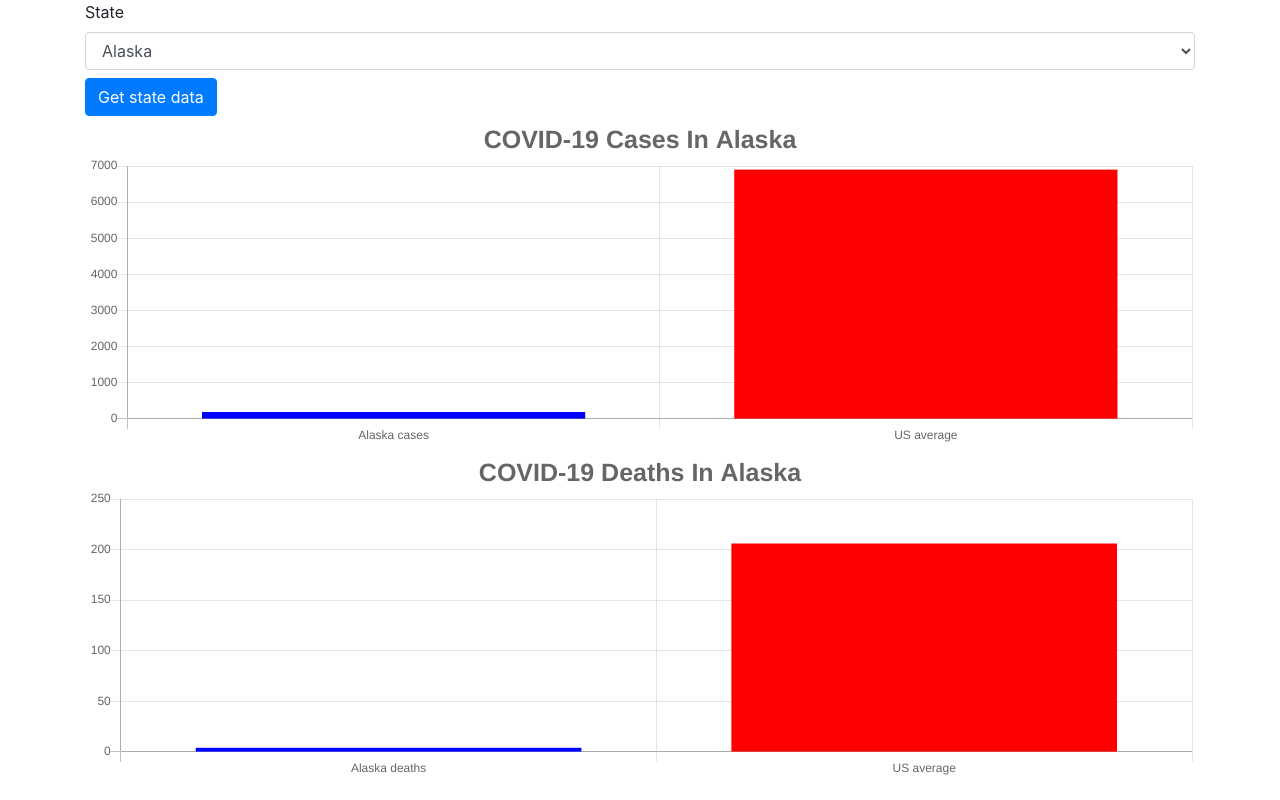
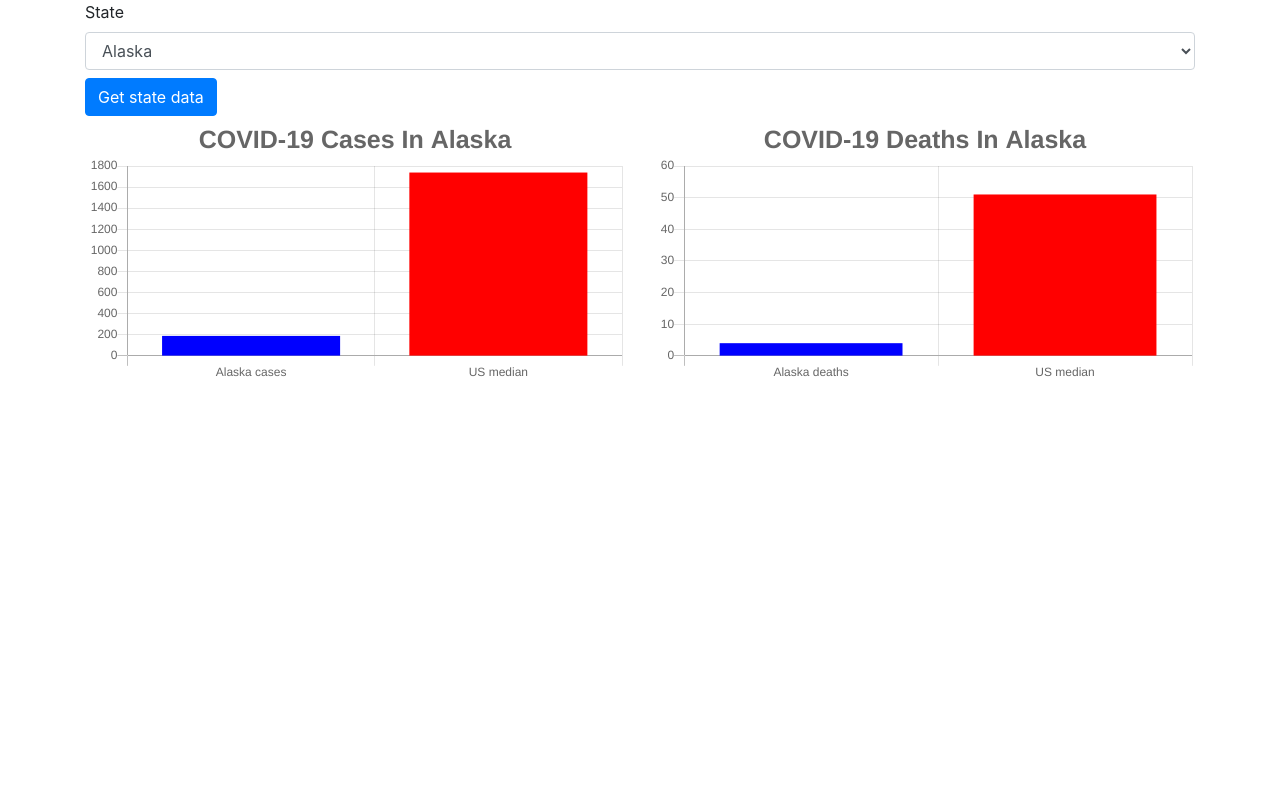
Before and after one commit to ZonkeyStripes/Covid-Disaster-Tracker, a React (Create React App) app: page / in a window 1280 px wide. Built offline with nearby package versions, Linux system fonts and the light colour scheme.

Commit message:
changed average to median for charts

```diff
--- a/src/App.js
+++ b/src/App.js
@@ -13,19 +13,25 @@ function App() {
     let flState = null;
     let totalCases = 0;
     let totalDeaths = 0;
+    let casesByState =[];
+    let deathsByState =[];
 
     for (let i = 0; i < stateNames.length; i++){
       flState = statesData.filter(st => st.state === stateNames[i]);
       totalCases += flState[flState.length-1].cases;
       totalDeaths += flState[flState.length-1].deaths;
+      casesByState.push(flState[flState.length-1].cases);
+      deathsByState.push(flState[flState.length-1].deaths);
       flState = null;
     }
 
     return {
       avgCases: Math.round(totalCases / 53),
-      avgDeaths: Math.round(totalDeaths / 53)
+      avgDeaths: Math.round(totalDeaths / 53),
+      medianCases: casesByState[26],
+      medianDeaths: deathsByState[26]
     };
-  }
+  };
 
   const handleStateChange = e => {
     setSelectedState(e.target.value);
--- a/src/components/CovidCharts.js
+++ b/src/components/CovidCharts.js
@@ -4,19 +4,22 @@ import {Bar, Line} from "react-chartjs-2"
 const CovidCharts = (props) => {
   console.log(props)
     return (
-      <div>
+      <div className="row">
+        <div className="col-6">
           <Bar
             data={{
-            labels: [`${props.stateName} cases`, "US average"],
+              // labels: [`${props.stateName} cases`, "US average"],
+              labels: [`${props.stateName} cases`, "US median"],
                 datasets: [
                   {
-                  // label: "Cases",
-                  data: [props.mostRecentData.cases, props.averages.avgCases],
+                    label: "Cases",
+                    // data: [props.mostRecentData.cases, props.averages.avgCases],
+                    data: [props.mostRecentData.cases, props.averages.medianCases],
                     backgroundColor: ["blue", "red"]
                   }
                 ]
             }}
-          height={90}
+            // height={90}
             options={{
               title: {
                   display: true,
@@ -37,18 +40,21 @@ const CovidCharts = (props) => {
             }
           }}
           />
+        </div>
+        <div className="col-6">
           <Bar
             data={{
-            labels: [`${props.stateName} deaths`, "US average"],
+              // labels: [`${props.stateName} deaths`, "US average"],
+              labels: [`${props.stateName} deaths`, "US median"],
                 datasets: [
                   {
                     // label: "Cases",
-                  data: [props.mostRecentData.deaths, props.averages.avgDeaths],
+                    data: [props.mostRecentData.deaths, props.averages.medianDeaths],
                     backgroundColor: ["blue", "red"]
                   }
                 ]
             }}
-          height={90}
+            // height={90}
             options={{
               title: {
                   display: true,
@@ -70,6 +76,7 @@ const CovidCharts = (props) => {
           }}
           />
         </div>
+      </div>
     )
 }
 
```
Lines whose indentation alone changed are shown as unchanged.
